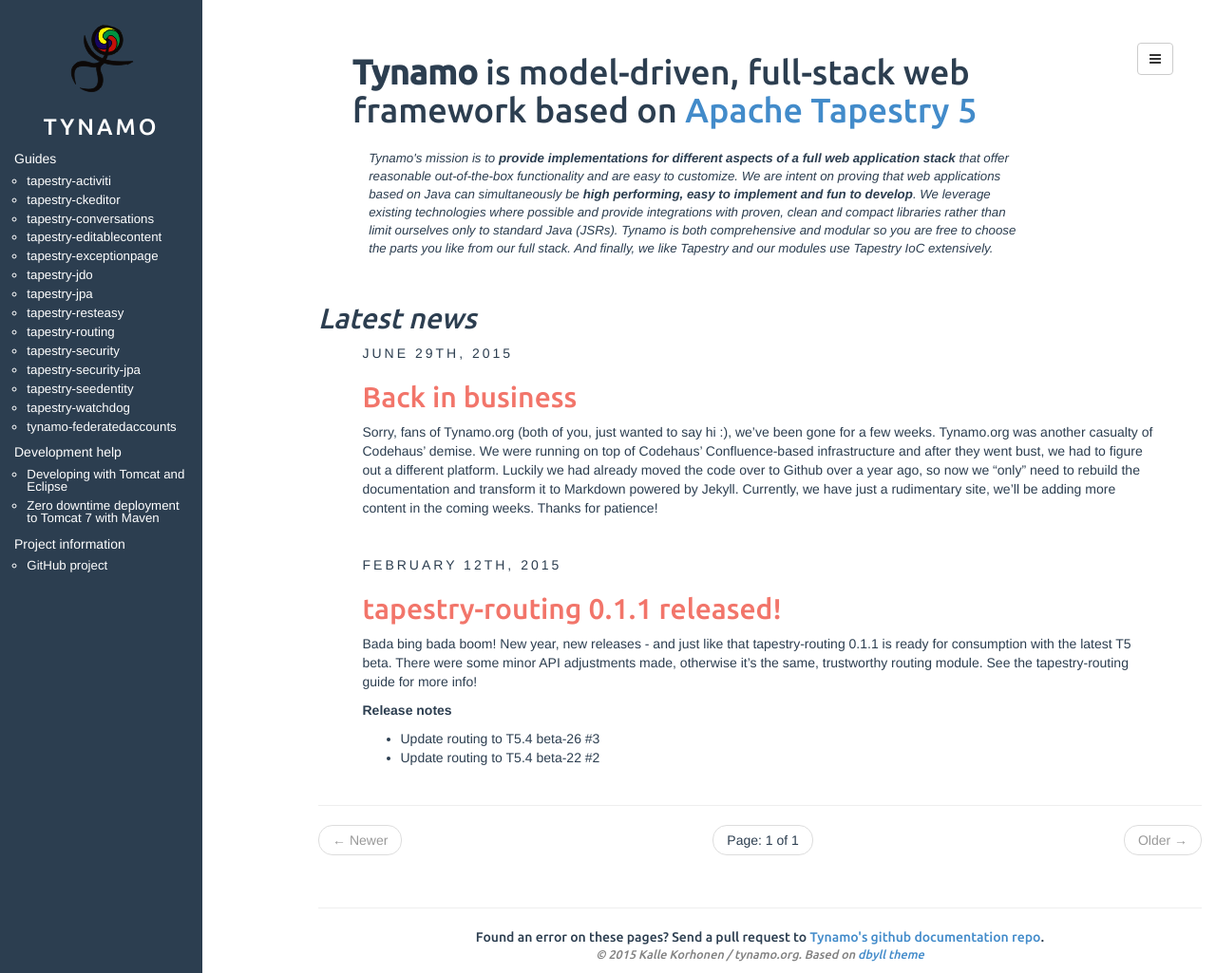
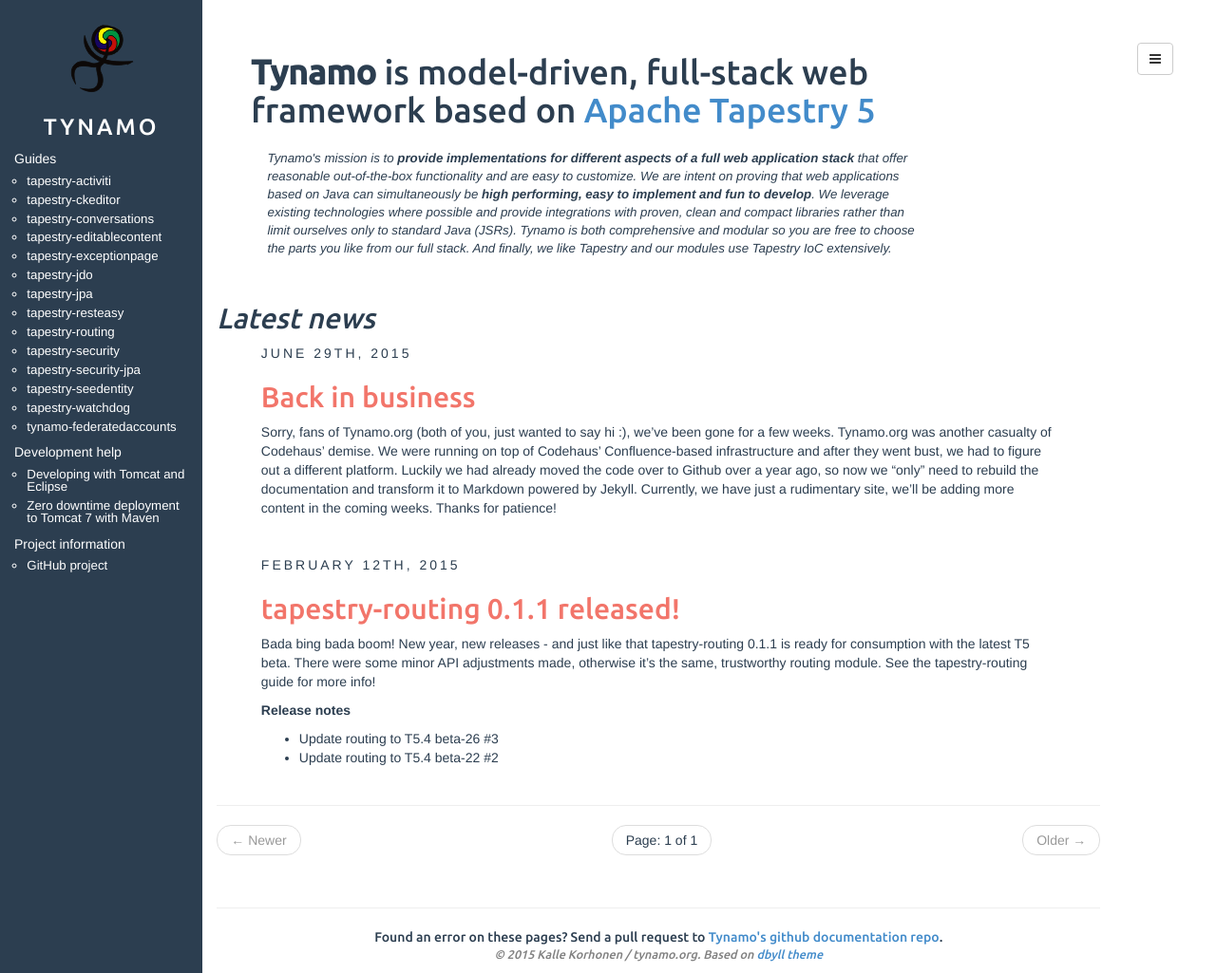
Before and after one commit to vjlamp/tynamo.github.io, a Jekyll site: the page built from index.html, in a window 1280 px wide and 1025 px high. Shown: the whole window at 95% size. Built offline with Jekyll 4.4.1, drawn with Linux system fonts in a browser that asks for light colours; the list of posts is cut into pages by our own code.

Commit message:
style fix

```diff
--- a/_includes/default.html
+++ b/_includes/default.html
@@ -101,7 +101,7 @@
 		{% include sidebar.html %}
 	</div>
 
-	<div class="col-sm-9 col-sm-offset-3">
+	<div class="col-sm-9 col-sm-offset-2">
 		{{ content }}
 
 		<footer>
```
